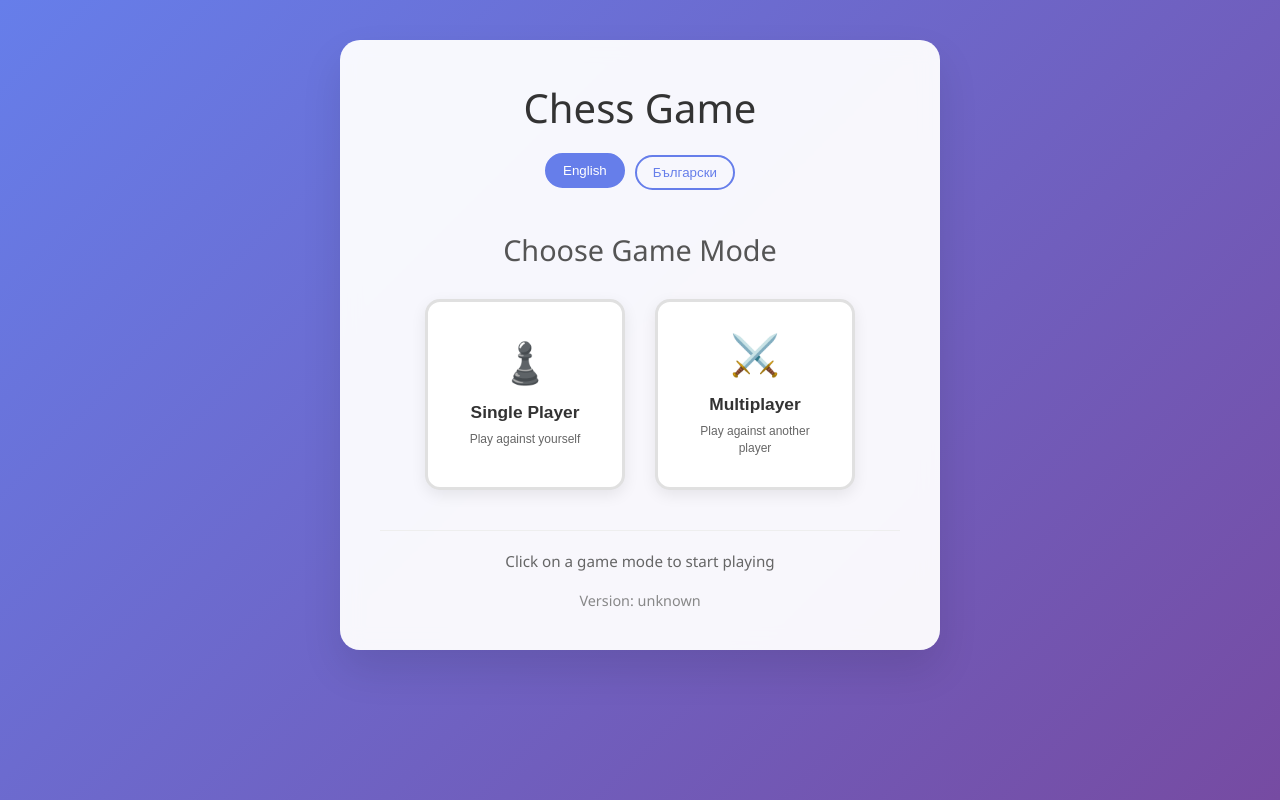
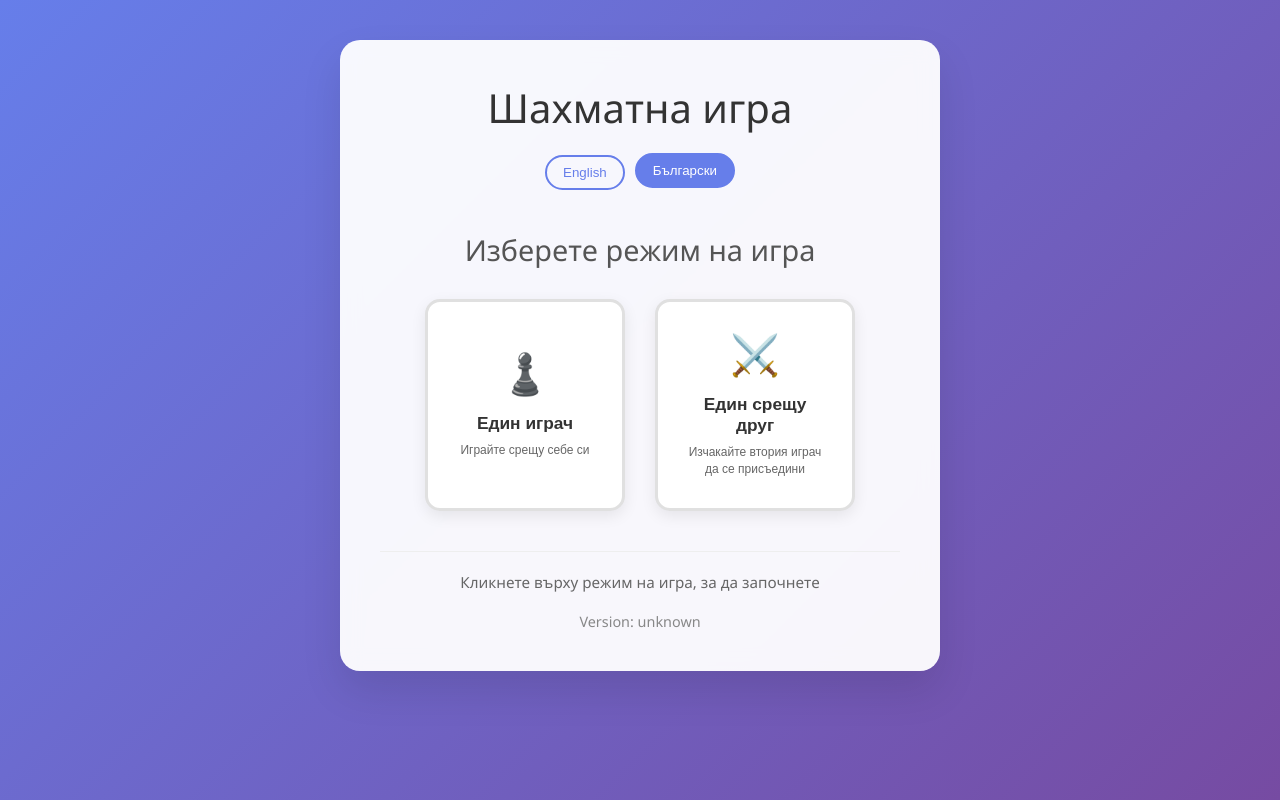
Before and after one commit to Krasen007/ChessInThePark, a website: page public/index.html in a window 1280 px wide. Drawn offline with Linux system fonts and the light colour scheme; no server answers.

Commit message:
make bulgarian default

```diff
--- a/public/index.html
+++ b/public/index.html
@@ -28,8 +28,8 @@
         <header class="header">
             <h1 id="main-title">Chess Game</h1>
             <div class="language-selector">
-                <button id="lang-en" class="lang-btn active">English</button>
-                <button id="lang-bg" class="lang-btn">Български</button>
+                <button id="lang-en" class="lang-btn">English</button>
+                <button id="lang-bg" class="lang-btn active">Български</button>
             </div>
         </header>
         <main class="main-content">
@@ -72,16 +72,16 @@
                 title: 'Шахматна игра',
                 chooseMode: 'Изберете режим на игра',
                 singlePlayer: 'Един играч',
-                multiplayer: 'Много играчи',
+                multiplayer: 'Един срещу друг',
                 singlePlayerDesc: 'Играйте срещу себе си',
-                multiplayerDesc: 'Играйте срещу друг играч',
+                multiplayerDesc: 'Изчакайте втория играч да се присъедини',
                 footerText: 'Кликнете върху режим на игра, за да започнете'
             }
         };
 
-        // Get current language from URL or default to English
+        // Get current language from URL or default to Bulgarian
         const urlParams = new URLSearchParams(window.location.search);
-        let currentLang = urlParams.get('lang') || 'en';
+        let currentLang = urlParams.get('lang') || 'bg';
 
         // Update page language
         function updateLanguage(lang) {
--- a/public/js/board-ui.js
+++ b/public/js/board-ui.js
@@ -63,7 +63,7 @@ const pieceSymbols = {
 // Get URL parameters
 const urlParams = new URLSearchParams(window.location.search);
 const gameMode = urlParams.get('mode') || 'single';
-const currentLang = urlParams.get('lang') || 'en';
+const currentLang = urlParams.get('lang') || 'bg';
 const t = translations[currentLang];
 
 // Game variables
```
Also changed, not shown: public/game.html (+2 -2 lines).
